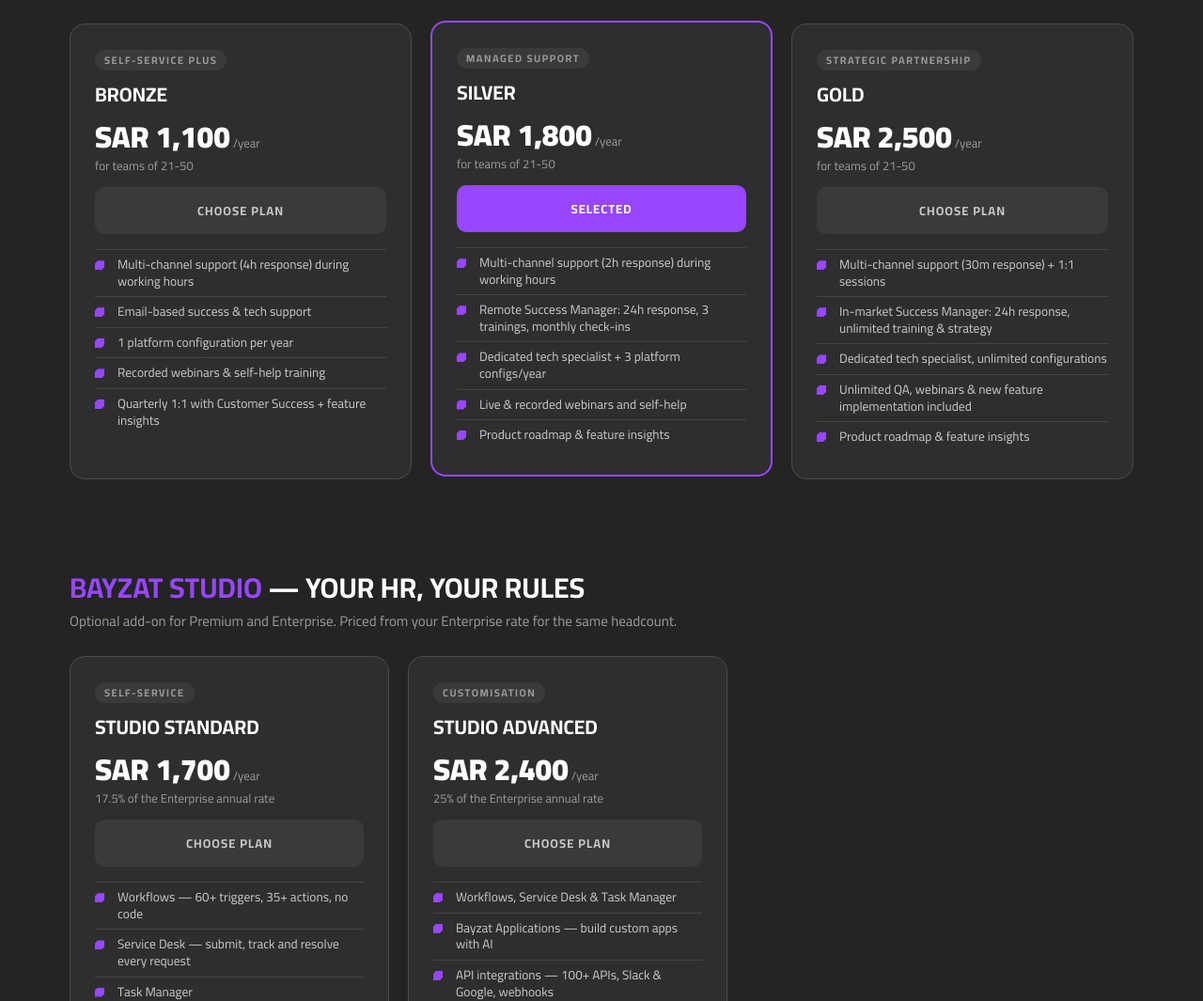
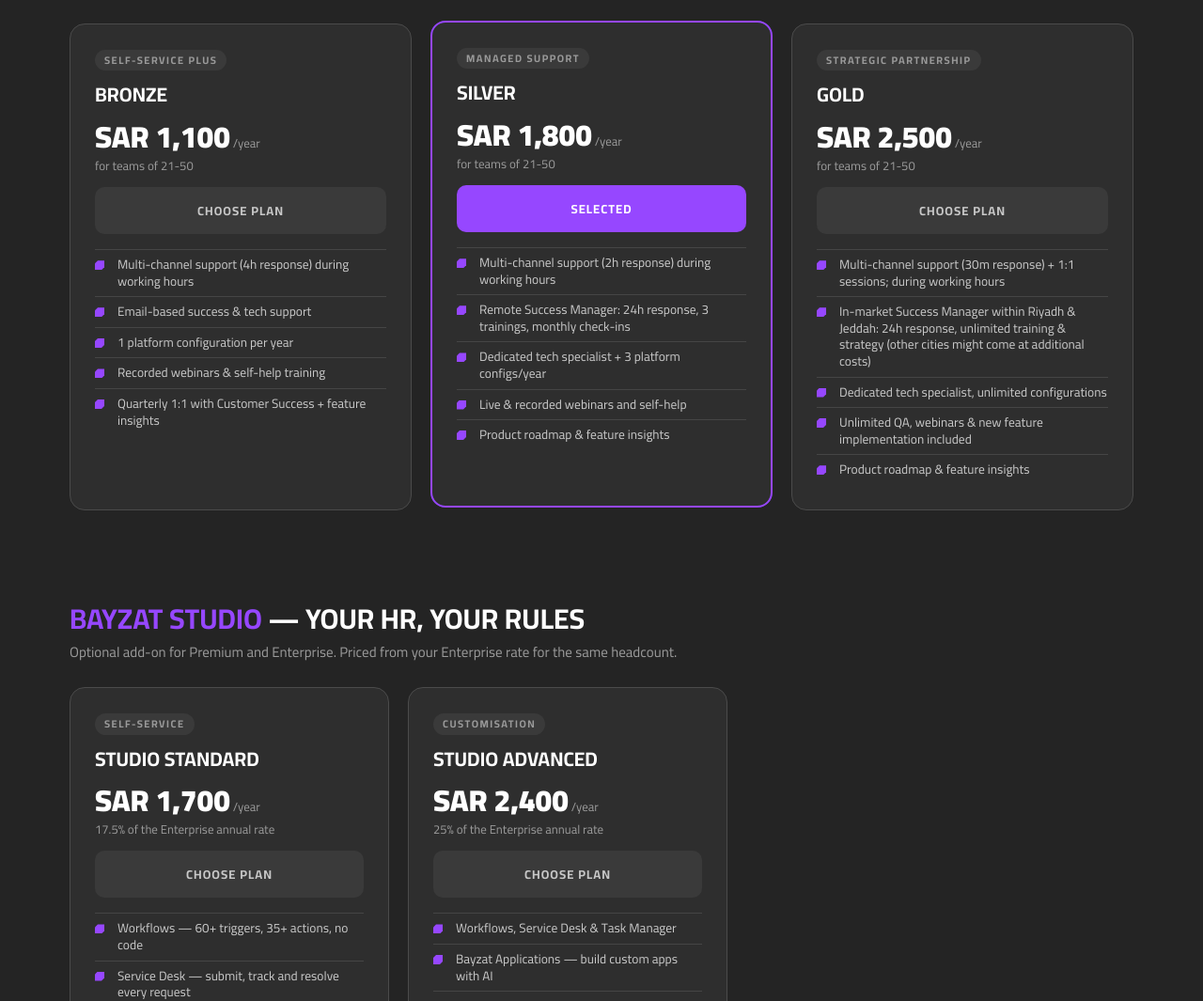
Before and after one commit to emad-wlpksa/bayzat-ksa-pricing, a plain HTML site: page index.html in a window 1280 px wide. Shown: the part 1545-2610 px from the top of the page at 94% size. Drawn offline with Linux system fonts and the light colour scheme; no server answers.

Commit message:
Add files via upload

```diff
--- a/index.html
+++ b/index.html
@@ -430,8 +430,8 @@ const PKGS = [
    feats:["Multi-channel support (2h response) during working hours","Remote Success Manager: 24h response, 3 trainings, monthly check-ins","Dedicated tech specialist + 3 platform configs/year","Live & recorded webinars and self-help","Product roadmap & feature insights"],
    featsAr:["دعم متعدد القنوات (استجابة خلال ساعتين) في أوقات العمل","مدير نجاح عن بُعد: استجابة خلال 24 ساعة، 3 تدريبات، متابعة شهرية","مختص تقني مخصص + 3 إعدادات للمنصة سنويًا","ندوات مباشرة ومسجلة وتدريب ذاتي","خارطة طريق المنتج ورؤى المزايا"]},
   {id:2, tag:"Strategic Partnership", tagAr:"شراكة استراتيجية", name:"Gold", nameAr:"الباقة الذهبية",
-   feats:["Multi-channel support (30m response) + 1:1 sessions","In-market Success Manager: 24h response, unlimited training & strategy","Dedicated tech specialist, unlimited configurations","Unlimited QA, webinars & new feature implementation included","Product roadmap & feature insights"],
-   featsAr:["دعم متعدد القنوات (استجابة خلال 30 دقيقة) + جلسات فردية","مدير نجاح داخل السوق: تدريب واستراتيجية بلا حدود","مختص تقني مخصص، إعدادات بلا حدود","ضمان جودة وندوات وتفعيل مزايا جديدة بلا حدود","خارطة طريق المنتج ورؤى المزايا"]},
+   feats:["Multi-channel support (30m response) + 1:1 sessions; during working hours","In-market Success Manager within Riyadh & Jeddah: 24h response, unlimited training & strategy (other cities might come at additional costs)","Dedicated tech specialist, unlimited configurations","Unlimited QA, webinars & new feature implementation included","Product roadmap & feature insights"],
+   featsAr:["دعم متعدد القنوات (استجابة خلال 30 دقيقة) + جلسات فردية، في أوقات العمل","مدير نجاح داخل السوق في الرياض وجدة: استجابة خلال 24 ساعة، تدريب واستراتيجية بلا حدود (المدن الأخرى قد تتطلب تكلفة إضافية)","مختص تقني مخصص، إعدادات بلا حدود","ضمان جودة وندوات وتفعيل مزايا جديدة بلا حدود","خارطة طريق المنتج ورؤى المزايا"]},
 ];
 const CMP = [
   ["cat","Employee records"],["Employee records",1,1,1],["Asset management",1,1,1],["Letter requests",1,1,1],["Custom fields",1,1,1],["Custom requests",0,1,1],
```
